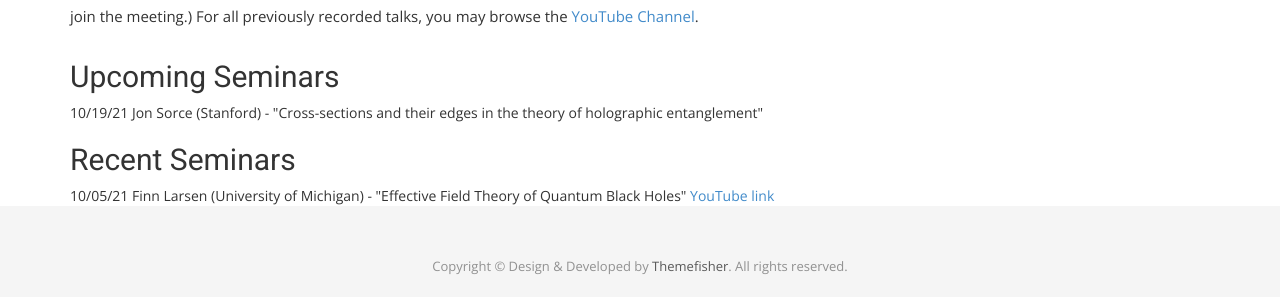
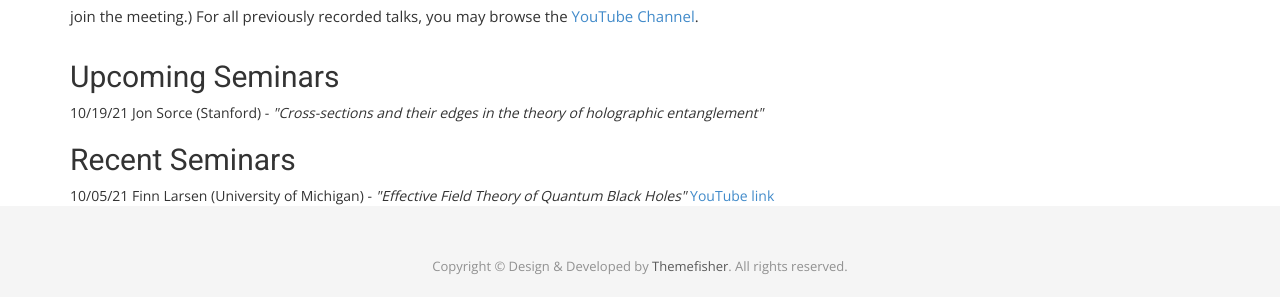
Before and after one commit to bousso-group/bousso-group.github.io, a Jekyll site: the page built from seminars.html, in a window 1280 px wide. Shown: the part 524-821 px from the top of the page. Built offline with Jekyll 4.4.1, drawn with Linux system fonts in a browser that asks for light colours; nearby versions of some CDN libraries; some web fonts are replaced.

Commit message:
Italicize talk titles

```diff
--- a/seminars.html
+++ b/seminars.html
@@ -29,9 +29,7 @@
         <h2 id="upcoming-seminars">Upcoming Seminars</h2>
         <div class="block">
             <ul>
-                <li>
-                    10/19/21 Jon Sorce (Stanford) - "Cross-sections and their edges in the theory of holographic entanglement"
-                </li>
+                <li> 10/19/21 Jon Sorce (Stanford) - <i>"Cross-sections and their edges in the theory of holographic entanglement"</i> </li>
             </ul>
         </div>
     </div>
@@ -39,9 +37,7 @@
         <h2 id="recent-seminars">Recent Seminars</h2>
         <div class="block">
             <ul>
-                <li>
-                    10/05/21 Finn Larsen (University of Michigan) - "Effective Field Theory of Quantum Black Holes" <a href="https://www.youtube.com/watch?v=ClM_UI0IQnw">YouTube link</a>
-                </li>
+                <li> 10/05/21 Finn Larsen (University of Michigan) - <i>"Effective Field Theory of Quantum Black Holes"</i> <a href="https://www.youtube.com/watch?v=ClM_UI0IQnw">YouTube link</a> </li>
             </ul>
         </div>
     </div>
```
